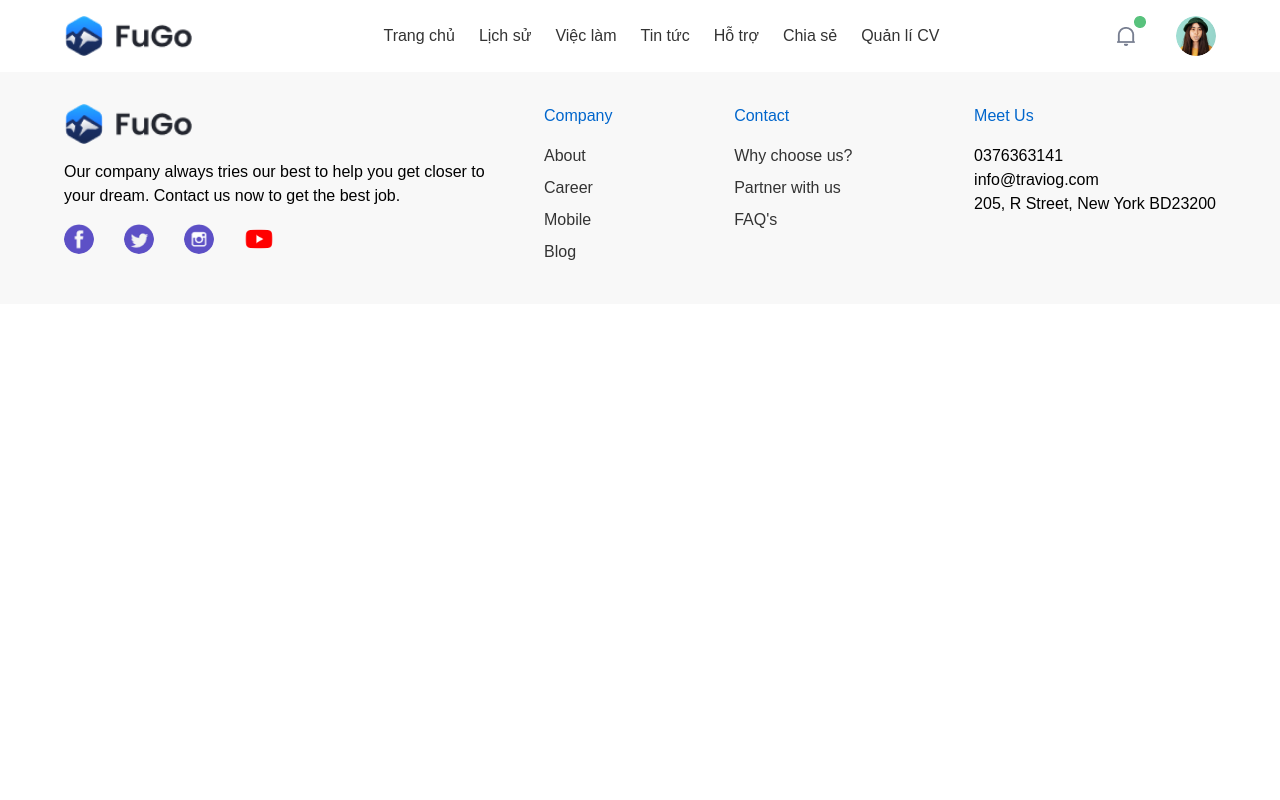
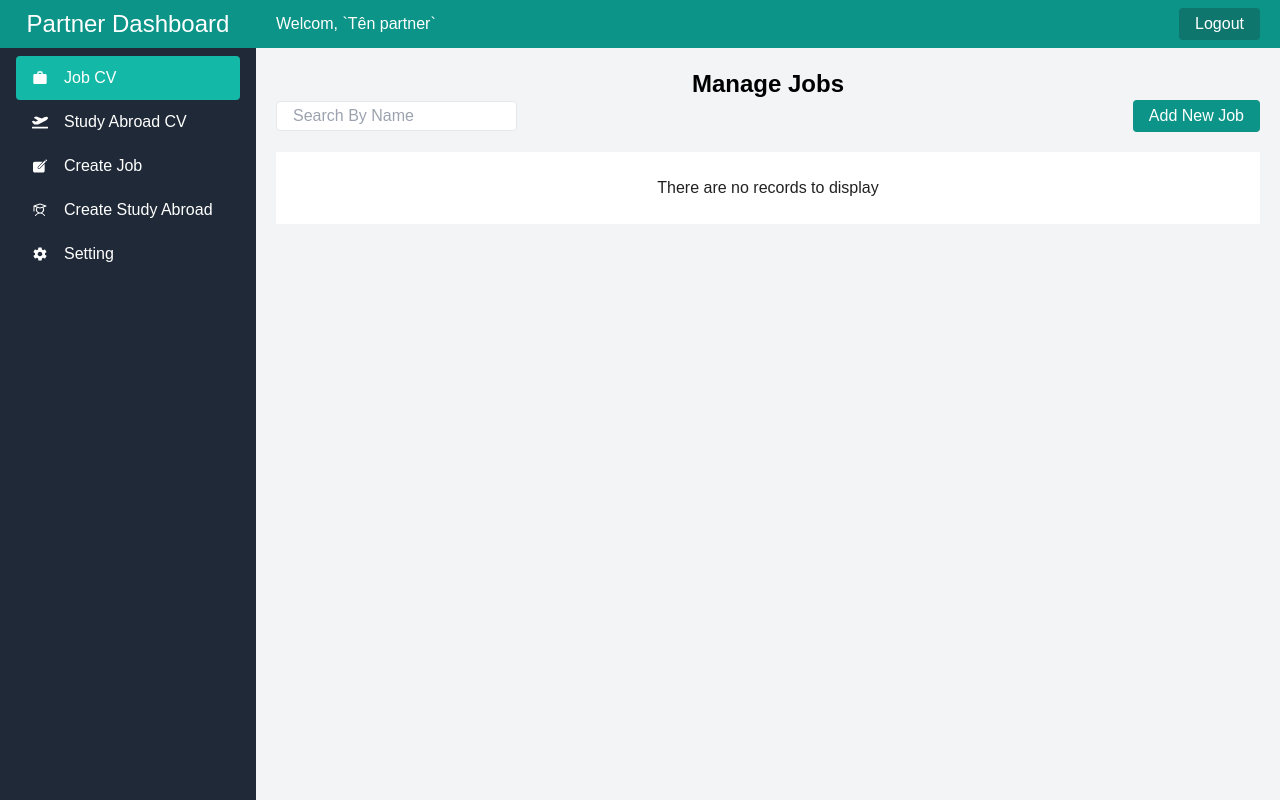
Before and after one commit to Tang2812/CS1_FuGo_FE, a React (Vite) app in the folder CS1_FuGo_FE/: page /partner/jobCV-application in a window 1280 px wide. Built offline with nearby package versions, Linux system fonts and the light colour scheme.

Commit message:
feat: PartnerDashboard

```diff
--- a/CS1_FuGo_FE/src/components/Dashboard/PartnerSidebar.jsx
+++ b/CS1_FuGo_FE/src/components/Dashboard/PartnerSidebar.jsx
@@ -1,10 +1,13 @@
 import { NavLink } from "react-router-dom";
-
+import { MdWork } from "react-icons/md";
+import { PiStudent } from "react-icons/pi";
+import { IoIosCreate, IoMdSettings } from "react-icons/io";
+import { FaPlaneDeparture } from "react-icons/fa";
 const PartnerSidebar = () => {
   return (
     <div className="bg-gray-800 text-white h-screen fixed left-0 top-0 bottom-0 space-y-2 w-64">
       <div className="bg-teal-600 h-12 flex items-center justify-center">
-        <h3 className="text-2xl text-center font-pacific">Employee MS</h3>
+        <h3 className="text-2xl text-center font-pacific">Partner Dashboard</h3>
       </div>
       <div className="px-4">
         {/* isActive là 1 thuộc tính của NavLink kiểm tra xem đường dẫn của route có khớp với đường dẫn hiện tại không */}
@@ -17,6 +20,7 @@ const PartnerSidebar = () => {
           }
           end
         >
+          <MdWork />
           <span>Job CV</span>
         </NavLink>
         <NavLink
@@ -28,6 +32,7 @@ const PartnerSidebar = () => {
           }
           end
         >
+          <FaPlaneDeparture />
           <span>Study Abroad CV</span>
         </NavLink>
         <NavLink
@@ -39,6 +44,7 @@ const PartnerSidebar = () => {
           }
           end
         >
+          <IoIosCreate />
           <span>Create Job</span>
         </NavLink>
         <NavLink
@@ -50,7 +56,20 @@ const PartnerSidebar = () => {
           }
           end
         >
+          <PiStudent />
           <span>Create Study Abroad</span>
+        </NavLink>
+        <NavLink
+          to="/partner/setting"
+          className={({ isActive }) =>
+            `${
+              isActive ? "bg-teal-500" : ""
+            } flex items-center space-x-4 py-2.5 px-4 rounded`
+          }
+          end
+        >
+          <IoMdSettings />
+          <span>Setting</span>
         </NavLink>
       </div>
     </div>
--- a/CS1_FuGo_FE/src/components/JobCV/ViewListJobCV.jsx
+++ b/CS1_FuGo_FE/src/components/JobCV/ViewListJobCV.jsx
@@ -1,8 +1,30 @@
 import React from 'react'
-
+import { Link } from 'react-router-dom'
+import DataTable from "react-data-table-component";
 const ViewListJobCV = () => {
   return (
-    <div>ViewListJobCV</div>
+    <div className="p-5">
+    <div className="text-center">
+      <h3 className="text-2xl font-bold">Manage Jobs</h3>
+    </div>
+    <div className="flex justify-between items-center">
+      <input
+        type="text"
+        placeholder="Search By Name"
+        className="px-4 py-0.5 rounded border"
+
+      />
+      <Link
+        to="/admin-dashboard/add-department"
+        className="px-4 py-1 bg-teal-600 rounded text-white"
+      >
+        Add New Job
+      </Link>
+    </div>
+    <div className="mt-5">
+      <DataTable  pagination />
+    </div>
+  </div>
   )
 }
 
--- a/CS1_FuGo_FE/src/layout/Layout.jsx
+++ b/CS1_FuGo_FE/src/layout/Layout.jsx
@@ -1,16 +1,11 @@
 import Footer from "../components/Footer/Footer";
 import Header from "../components/Header/Header";
 import Routers from "../router/Routers";
-import PartnerDashboard from "../pages/PartnerDashboard";
-import ViewListJobCV from "../components/JobCV/ViewListJobCV";
-import ViewListSudyAbroadCV from "../components/StudyCV/ViewListSudyAbroadCV";
-import CreateJob from "../components/CreateJob/CreateJob";
-import CreateStudyAbroad from "../components/CreateStudyAbroad/CreateStudyAbroad";
 import PartnerRouter from "../router/PartnerRouter";
 
 
 const Layout = () => {
-  const user = "user";
+  const user = "partner";
   return (
     <>
       {user === "user" ? (
--- /dev/null
+++ b/CS1_FuGo_FE/src/utils/JobCVHelper.jsx
@@ -0,0 +1,38 @@
+import axios from "axios";
+import { useNavigate } from "react-router-dom";
+
+export const columns = [
+  {
+    name: "S No",
+    selector: (row) => row.sno,
+    sortable: true,
+  },
+  {
+    name: "Job name",
+    selector: (row) => row.dep_name,
+    sortable: true,
+    width: "130px"
+  },
+  {
+    name: "Action",
+    selector: (row) => row.action,
+  },
+];
+
+export const JobCVButtons = ({ Id }) => {
+
+  const navigate = useNavigate();
+  return (
+    <div className="flex space-x-3">
+      <button
+        className="px-3 py-1 bg-teal-600 text-white"
+        onClick={() => {
+          navigate(`/partner/${Id}`);
+        }}
+      >
+        Edit
+      </button>
+
+    </div>
+  );
+};
```
